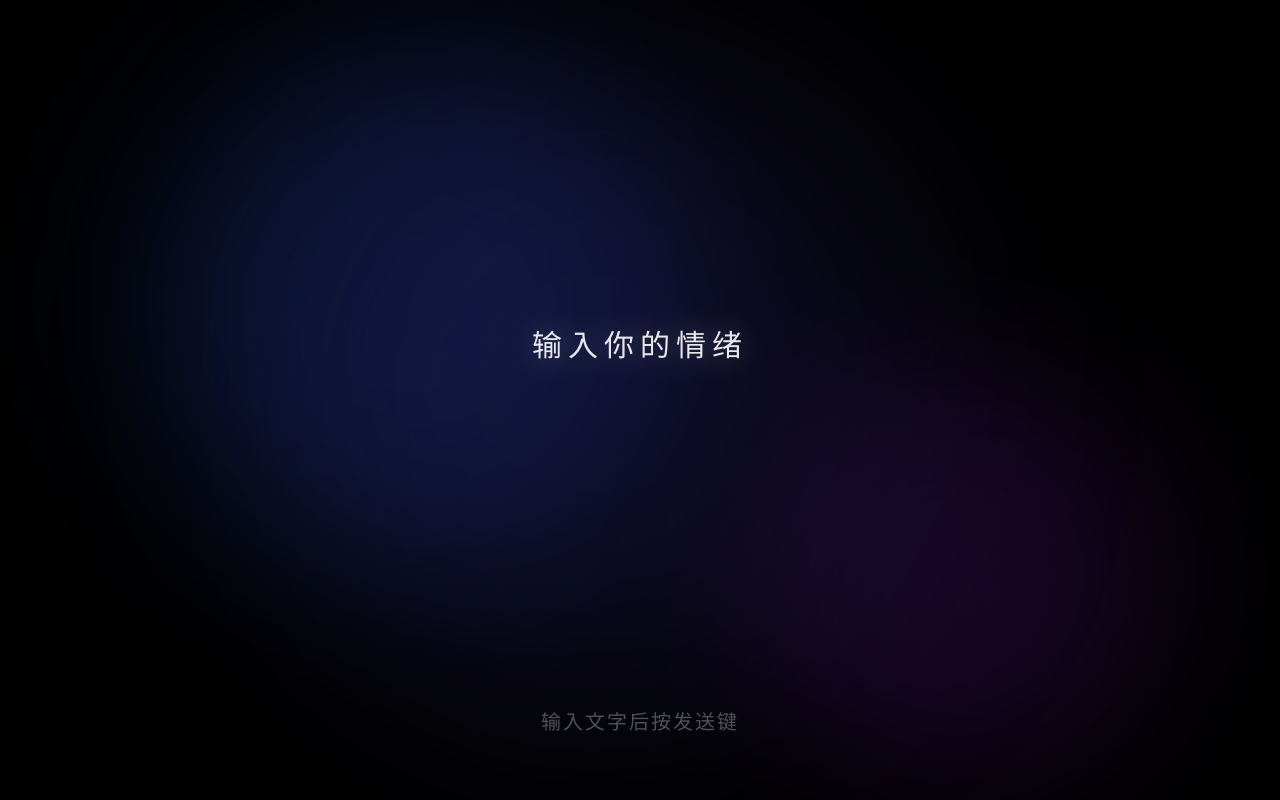
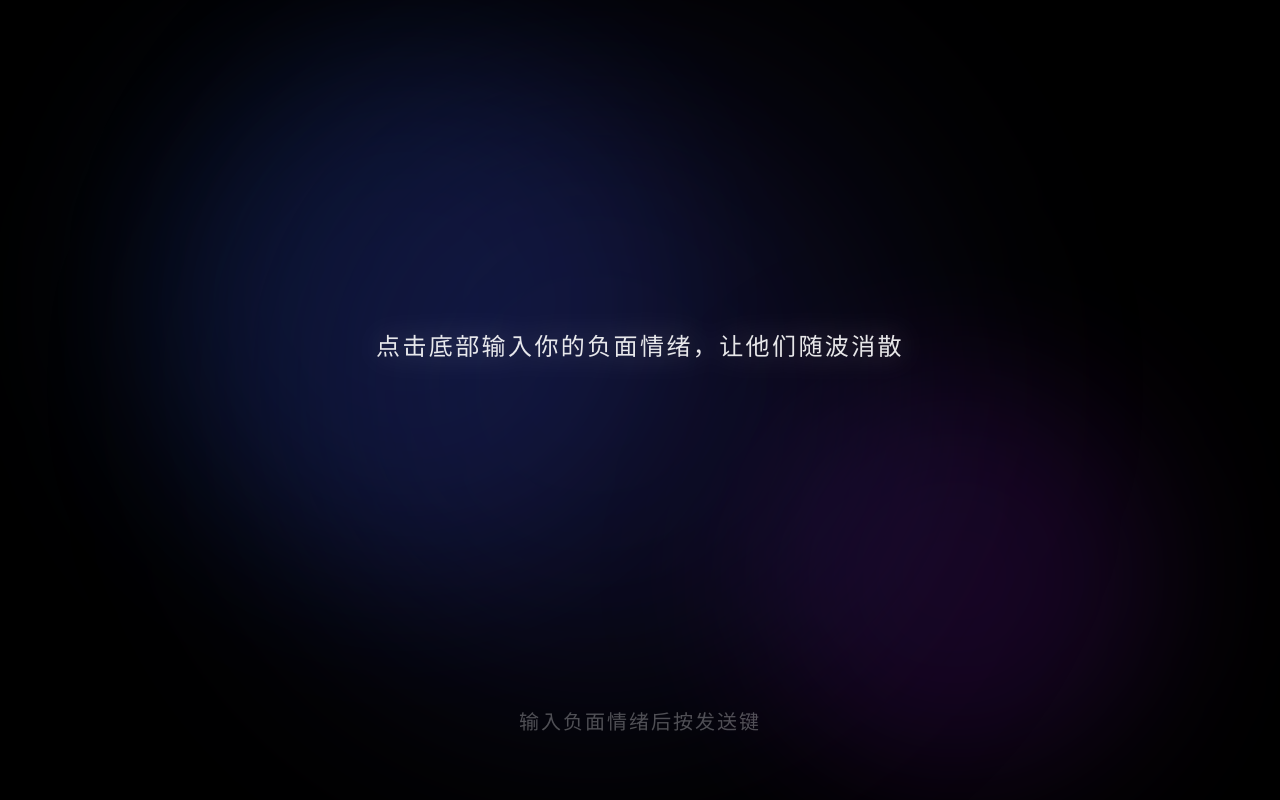
Before and after one commit to DorianKlein/mrduan, a Next.js app: page /emotionPages/waves in a window 1280 px wide. Built offline with nearby package versions, Linux system fonts and the light colour scheme.

Commit message:
修改：情绪消散页面的细节

```diff
--- a/app/emotionPages/waves/page.tsx
+++ b/app/emotionPages/waves/page.tsx
@@ -4,7 +4,8 @@ import React, { useState, useEffect, useRef } from "react";
 
 export default function WavesPage() {
   const [inputText, setInputText] = useState("");
-  const [centerText, setCenterText] = useState("输入你的情绪");
+  // 第一次看到的文字
+  const [centerText, setCenterText] = useState("点击底部输入你的负面情绪，让他们随波消散");
 
   const [isFloatingUp, setIsFloatingUp] = useState(false);
   const [isDissipating, setIsDissipating] = useState(false);
@@ -63,8 +64,18 @@ export default function WavesPage() {
     });
 
     setTimeout(() => {
+      // 在这里恢复到占位文字时，为了防止带入之前的 blur 动画，我们使其瞬间变成隐身状态
+      setIsFloatingUp(true);
       setIsDissipating(false);
-      setCenterText("输入你的情绪");
+      // 第二次及以后看到的文字
+      setCenterText("我们可以继续负面情绪的消散哦");
+
+      requestAnimationFrame(() => {
+        setTimeout(() => {
+          // 然后再次平滑上升，干干净净
+          setIsFloatingUp(false);
+        }, 50);
+      });
     }, 4000);
   };
 
@@ -148,11 +159,11 @@ export default function WavesPage() {
         {/* 顶部/居中动画文字区 */}
         <div className="relative flex flex-1 items-center justify-center px-8 z-20">
           <h1
-            className={`text-center text-3xl font-light tracking-[0.2em] text-white/90 drop-shadow-[0_0_15px_rgba(255,255,255,0.3)] transition-all will-change-transform ${
+            className={`text-center text-xl md:text-2xl font-light tracking-[0.1em] leading-relaxed text-white/90 drop-shadow-[0_0_15px_rgba(255,255,255,0.3)] transition-all ${
               isFloatingUp
-                ? "translate-y-16 opacity-0 duration-0"
+                ? "translate-y-16 scale-100 blur-0 opacity-0 duration-0"
                 : isDissipating
-                ? "scale-[2.5] blur-[16px] opacity-0 duration-[1200ms] ease-out"
+                ? "translate-y-0 scale-[2.5] blur-[16px] opacity-0 duration-[1200ms] ease-out"
                 : "translate-y-0 scale-100 blur-0 opacity-100 duration-700 ease-out"
             }`}
           >
@@ -168,7 +179,7 @@ export default function WavesPage() {
               value={inputText}
               onChange={(e) => setInputText(e.target.value)}
               disabled={isDissipating || isFloatingUp}
-              placeholder="输入文字后按发送键"
+              placeholder="输入负面情绪后按发送键"
               className="w-full bg-transparent text-center text-xl tracking-widest text-white/50 caret-white outline-none transition-colors focus:text-white placeholder:text-white/30"
               autoComplete="off"
               spellCheck="false"
```
